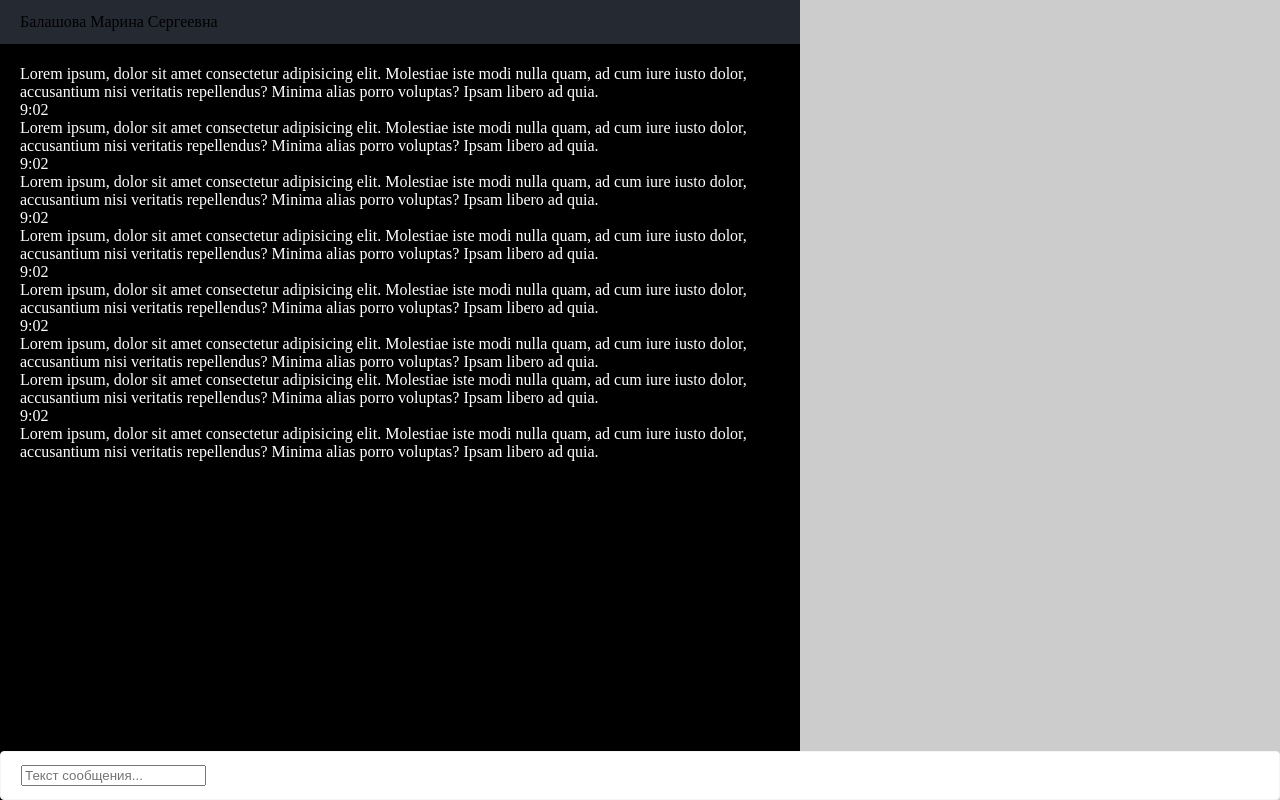
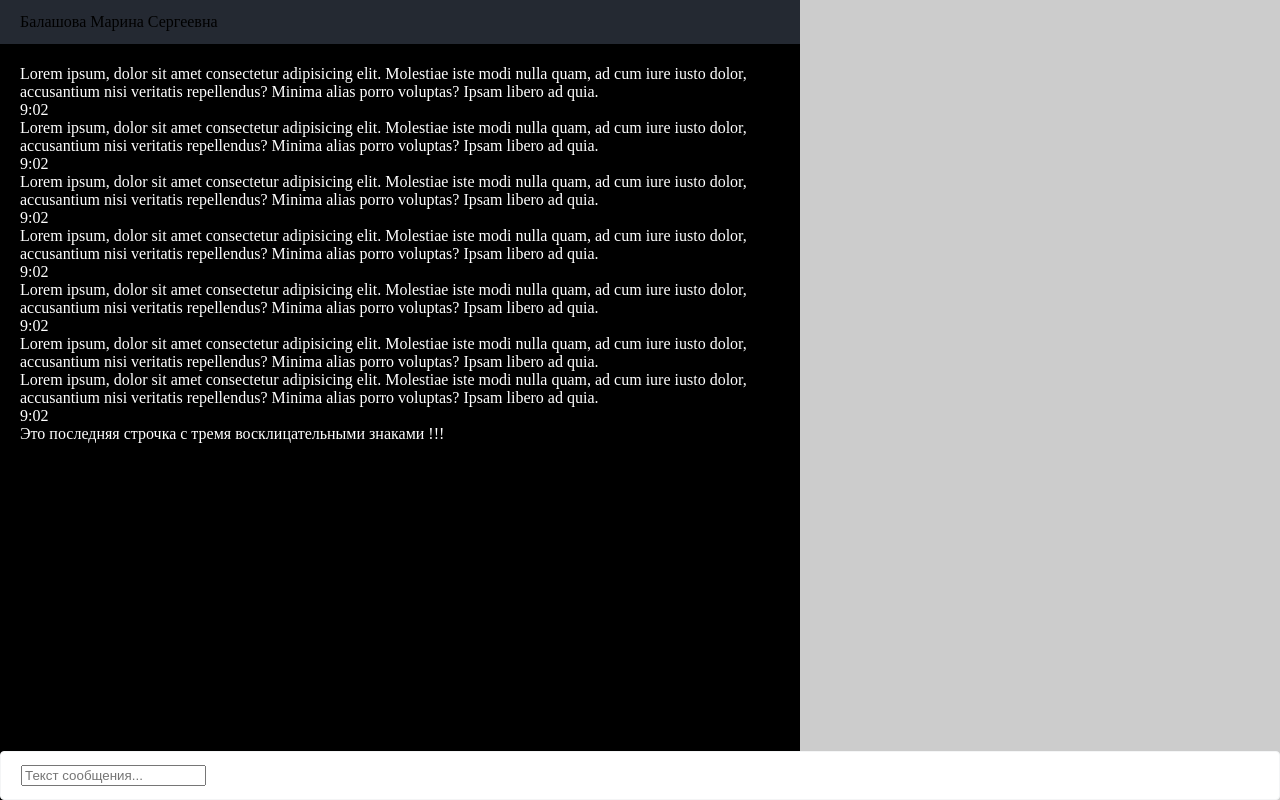
Before and after one commit to avanesov89/footer, a plain HTML site: page index.html in a window 1280 px wide. Drawn offline with Linux system fonts and the light colour scheme.

Commit message:
Update index.html

```diff
--- a/index.html
+++ b/index.html
@@ -8,10 +8,11 @@
 </head>
 <body>
     <div class="ChatPage-chat-content__body open">
-        <div class="ChatPage-chat-workarea__header">
-            Балашова Марина Сергеевна
-        </div>
+
         <div class="ChatPage-chat-workarea">
+            <div class="ChatPage-chat-workarea__header">
+                Балашова Марина Сергеевна
+            </div>
             <div class="ChatPage-chat-workarea__content">
                 <div class="ChatPage-chat-workarea__lists">
                     <div class="ChatPage-chat-workarea__item ChatPage-chat-workarea__item--you">
@@ -123,7 +124,7 @@
                         <div class="ChatPage-chat-workarea__text">
                             <div class="ChatPage-chat-workarea__name ChatPage-chat-workarea__name--you">
                                 <div class="ChatPage-chat-workarea__time">
-                                    Lorem ipsum, dolor sit amet consectetur adipisicing elit. Molestiae iste modi nulla quam, ad cum iure iusto dolor, accusantium nisi veritatis repellendus? Minima alias porro voluptas? Ipsam libero ad quia.
+                                    Это последняя строчка с тремя восклицательными знаками !!!
                                 </div>
                             </div>
                         </div>
```
